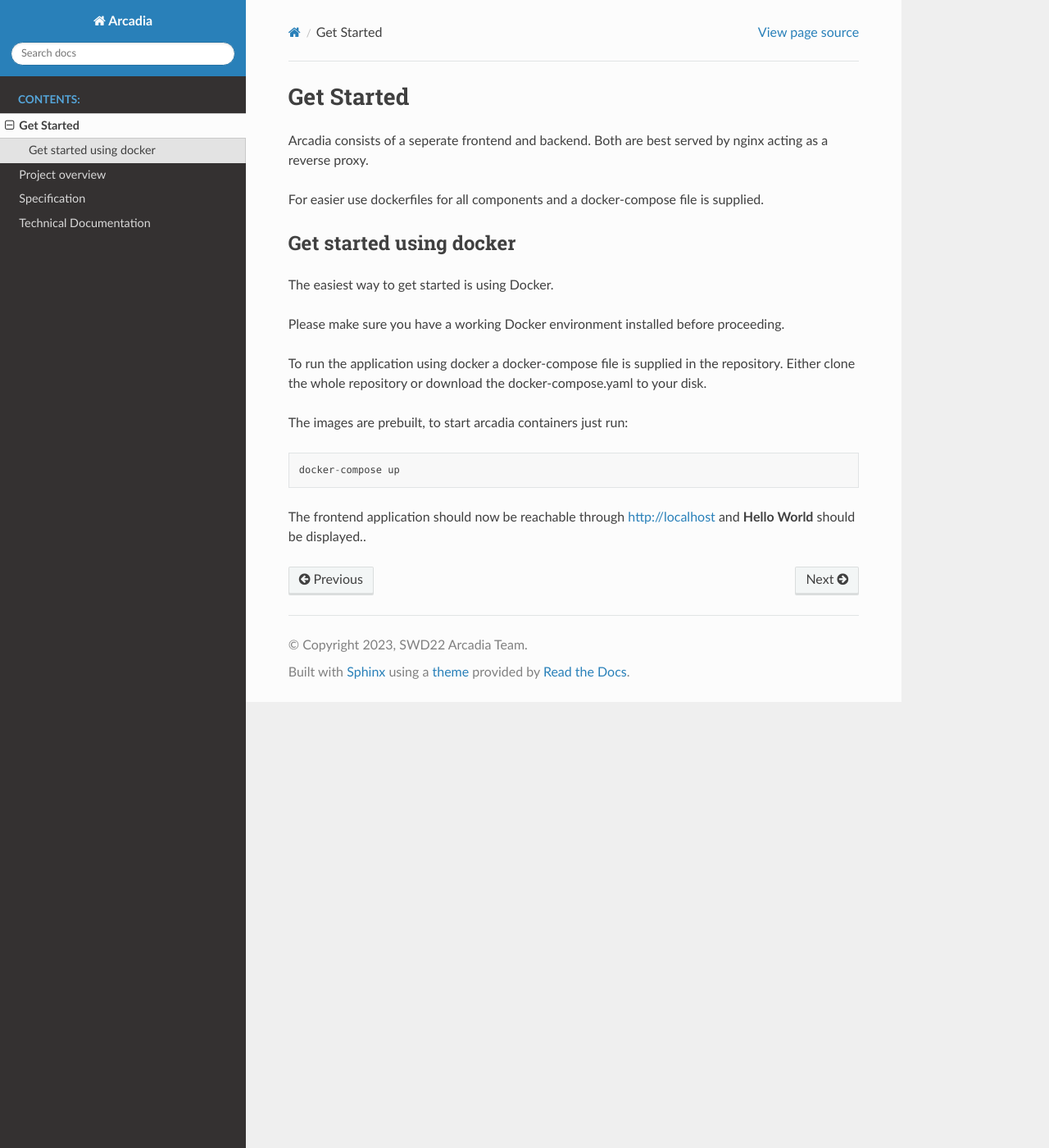
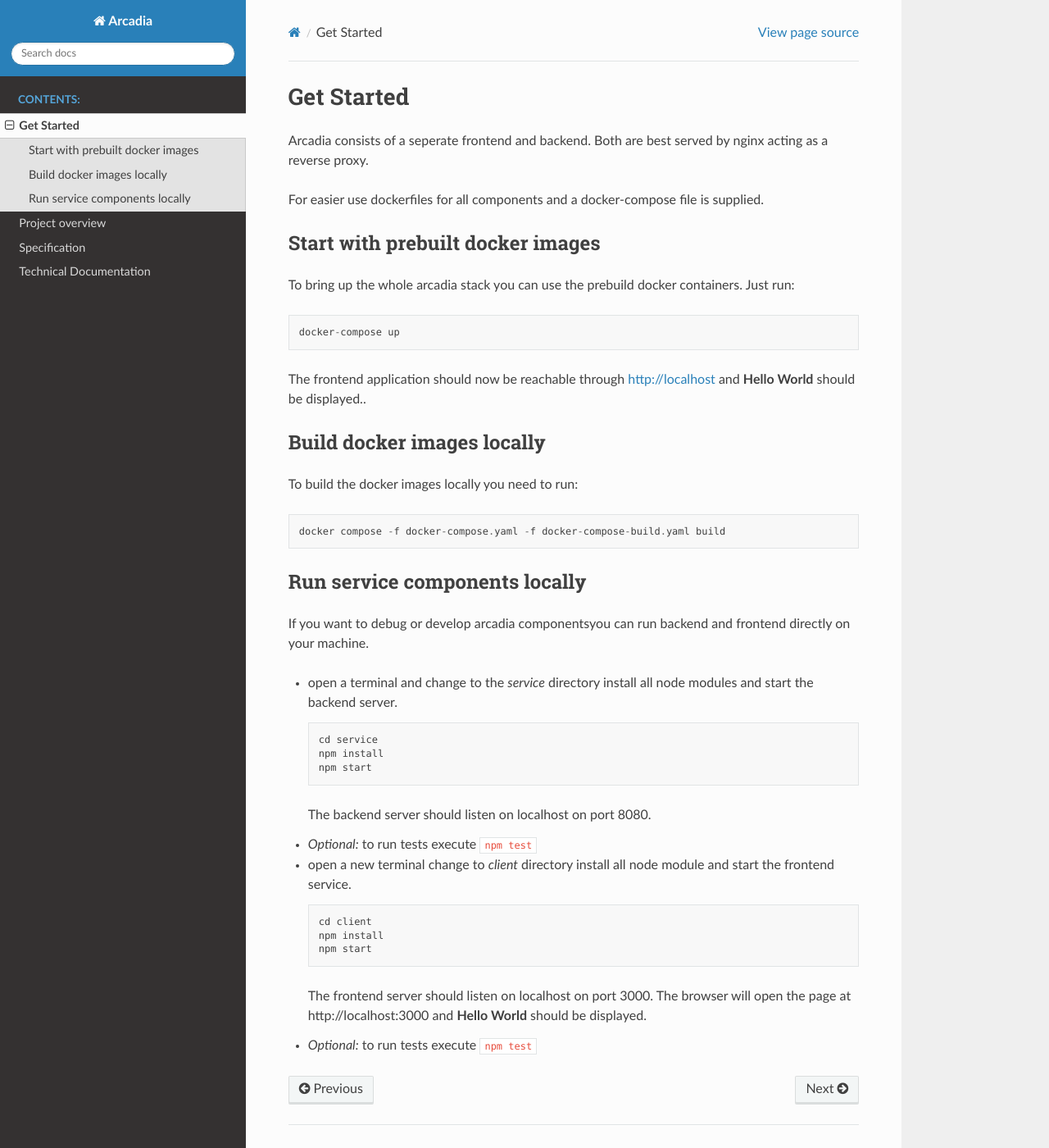
Before and after one commit to games2click/games2click.github.io, a Sphinx documentation site: the page built from docs/user_documentation/getting_started.md, in a window 1280 px wide and 1400 px high. Shown: the whole window at 82% size. Built offline with Sphinx 7.4.7 and the Read the Docs theme 2.0.0, drawn with Linux system fonts in a browser that asks for light colours.

Commit message:
improve getstarted

````diff
--- a/docs/user_documentation/getting_started.md
+++ b/docs/user_documentation/getting_started.md
@@ -4,18 +4,51 @@ Arcadia consists of a seperate frontend and backend. Both are best served by ngi
 
 For easier use dockerfiles for all components and a docker-compose file is supplied.
 
-## Get started using docker
+## Start with prebuilt docker images
 
-The easiest way to get started is using Docker.
-
-Please make sure you have a working Docker environment installed before proceeding.
-
-To run the application using docker a docker-compose file is supplied in the repository. Either clone the whole repository or download the docker-compose.yaml to your disk.
-
-The images are prebuilt, to start arcadia containers just run:
+To bring up the whole arcadia stack you can use the prebuild docker containers.
+Just run:
 
   ```
   docker-compose up
   ```
 
 The frontend application should now be reachable through [http://localhost](http://localhost) and **Hello World** should be displayed..
+
+## Build docker images locally
+
+To build the docker images locally you need to run:
+
+  ```
+  docker compose -f docker-compose.yaml -f docker-compose-build.yaml build
+  ```
+
+## Run service components locally
+
+If you want to debug or develop arcadia componentsyou can run backend and frontend directly on your machine.
+
+
+- open a terminal and change to the _service_ directory install all node modules and start the backend server.
+
+  ```
+  cd service
+  npm install
+  npm start
+  ```
+
+  The backend server should listen on localhost on port 8080.
+
+- _Optional:_ to run tests execute `npm test`
+
+- open a new terminal change to _client_ directory install all node module and start the frontend service.
+
+  ```
+  cd client
+  npm install
+  npm start
+  ```
+
+  The frontend server should listen on localhost on port 3000.
+  The browser will open the page at http://localhost:3000 and **Hello World** should be displayed.
+
+- _Optional:_ to run tests execute `npm test`
````
